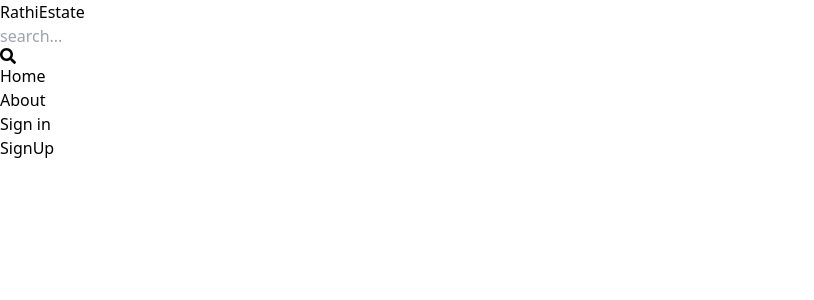
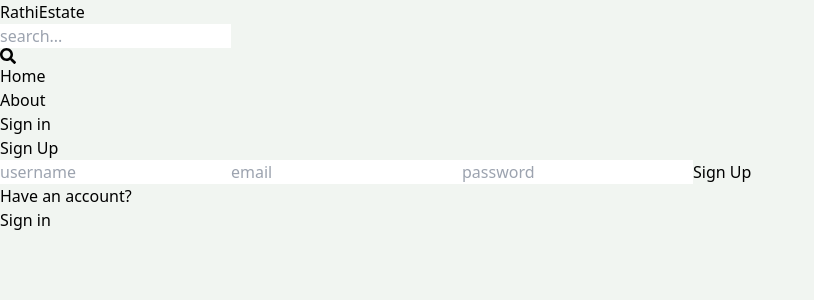
Before and after one commit to siddharthrathi1/Real_Estate_Project, a React (Vite) app in the folder client/: page /sign-up in a window 1280 px wide. Shown: the top 300 px of the page, without its empty margins (0-814 px from the left). Built offline with nearby package versions, Linux system fonts and the light colour scheme.

Commit message:
Completed Sign-up functionality

```diff
--- a/client/src/index.css
+++ b/client/src/index.css
@@ -1,3 +1,8 @@
 @tailwind base;
 @tailwind components;
 @tailwind utilities;
+
+body{
+
+    background-color: rgb(241, 245, 241);
+}
--- a/client/src/pages/SignUp.jsx
+++ b/client/src/pages/SignUp.jsx
@@ -1,9 +1,87 @@
-import React from 'react'
+import { useState } from 'react';
+import { Link, useNavigate } from 'react-router-dom';
+
+
 
 export default function SignUp() {
+  const [formData, setFormData] = useState({});
+  const [error, setError] = useState(null);
+  const [loading, setLoading] = useState(false);
+  const navigate = useNavigate();
+  const handleChange = (e) => {
+    setFormData({
+      ...formData,
+      [e.target.id]: e.target.value,
+    });
+  };
+  const handleSubmit = async (e) => {
+    e.preventDefault();
+    try {
+      setLoading(true);
+      const res = await fetch('/api/auth/signup', {
+        method: 'POST',
+        headers: {
+          'Content-Type': 'application/json',
+        },
+        body: JSON.stringify(formData),
+      });
+      const data = await res.json();
+      console.log(data);
+      if (data.success === false) {
+        setLoading(false);
+        setError(data.message);
+        return;
+      }
+      setLoading(false);
+      setError(null);
+      navigate('/sign-in');
+    } catch (error) {
+      setLoading(false);
+      setError(error.message);
+    }
+  };
   return (
-    <div>
-      SignUp
+    <div className='p-3 max-w-lg mx-auto'>
+      <h1 className='text-3xl text-center font-semibold my-7'>Sign Up</h1>
+      <form onSubmit={handleSubmit} className='flex flex-col gap-4'>
+        <input
+          type='text'
+          placeholder='username'
+          className='border p-3 rounded-lg'
+          id='username'
+          onChange={handleChange}
+        />
+        <input
+          type='email'
+          placeholder='email'
+          className='border p-3 rounded-lg'
+          id='email'
+          onChange={handleChange}
+        />
+        <input
+          type='password'
+          placeholder='password'
+          className='border p-3 rounded-lg'
+          id='password'
+          onChange={handleChange}
+        />
+
+        <button
+          disabled={loading}
+          className='bg-slate-700 text-white p-3 rounded-lg uppercase hover:opacity-95 disabled:opacity-80'
+        >
+          {loading ? 'Loading...' : 'Sign Up'}
+        </button>
+
+
+      </form>
+      <div className='flex gap-2 mt-5'>
+        <p>Have an account?</p>
+        <Link to={'/sign-in'}>
+          <span className='text-blue-700'>Sign in</span>
+        </Link>
+      </div>
+      {error && <p className='text-red-500 mt-5'>{error}</p>}
     </div>
-  )
+  );
 }
--- a/client/vite.config.js
+++ b/client/vite.config.js
@@ -1,7 +1,16 @@
-import { defineConfig } from 'vite'
-import react from '@vitejs/plugin-react-swc'
+import { defineConfig } from 'vite';
+import react from '@vitejs/plugin-react-swc';
 
 // https://vitejs.dev/config/
 export default defineConfig({
+  server: {
+    proxy: {
+      '/api': {
+        target: 'http://localhost:3000',
+        secure: false,
+      },
+    },
+  },
+
   plugins: [react()],
-})
+});
--- a/package.json
+++ b/package.json
@@ -17,6 +17,7 @@
     "dotenv": "^16.4.5",
     "express": "^4.18.2",
     "mongoose": "^8.1.3",
-    "nodemon": "^3.0.3"
+    "nodemon": "^3.0.3",
+    "string-reverse-123": "^1.0.0"
   }
 }
```
Also changed, not shown: 1 other file (tests, documents, lock files or other folders).
